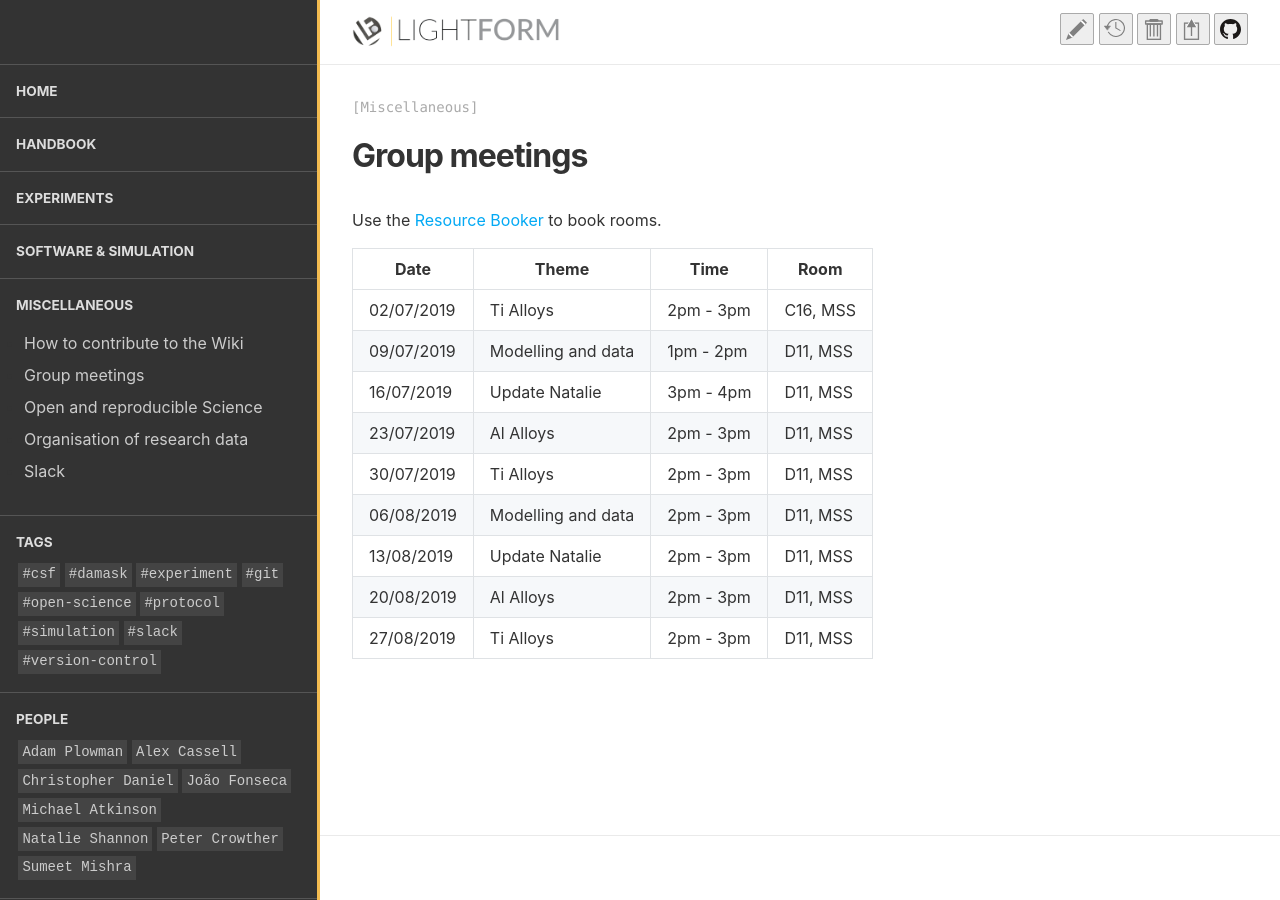
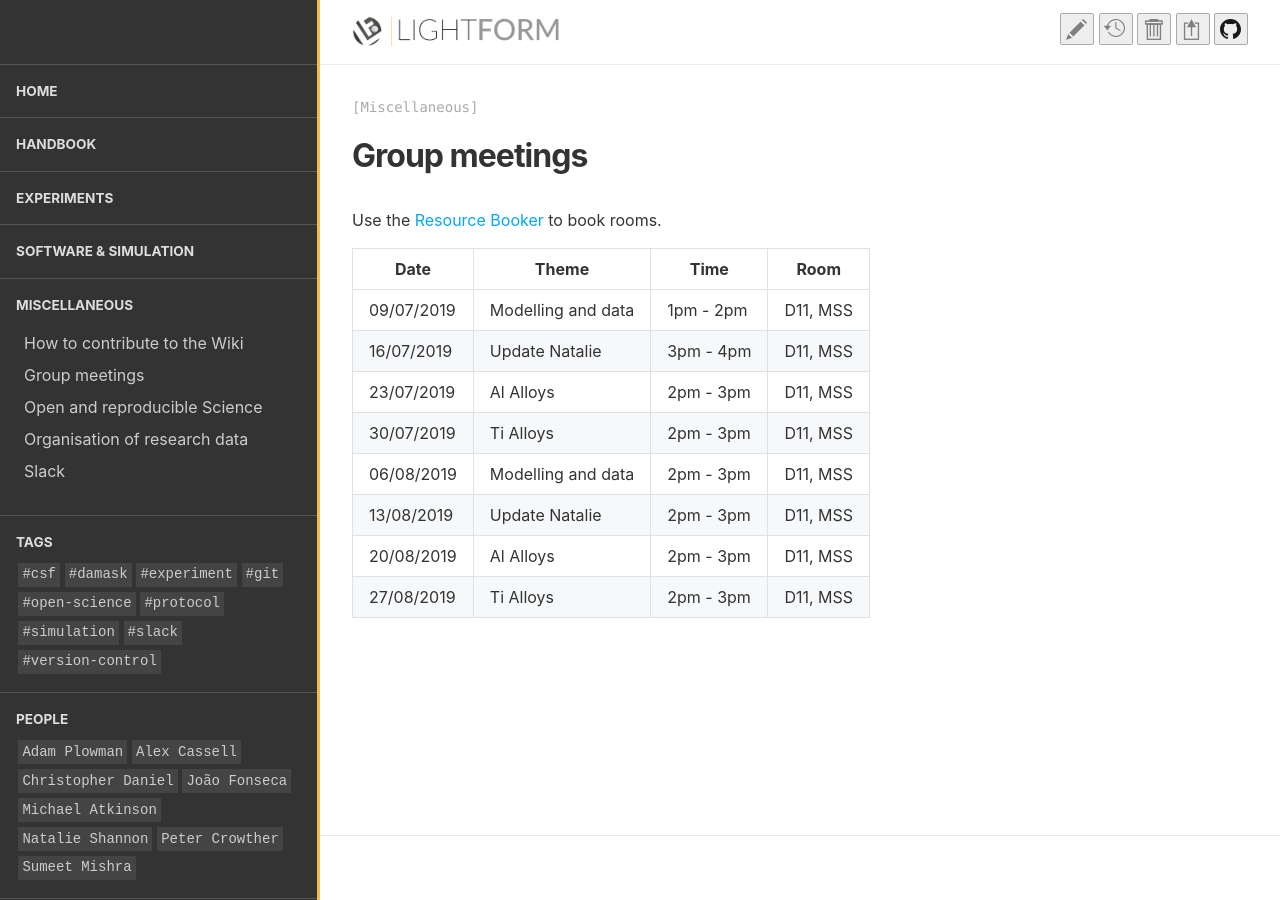
Before and after one commit to LightForm-group/wiki, a Jekyll site: the page built from collections/_miscellaneous/meeting_dates.md, in a window 1280 px wide. Built offline with Jekyll 4.4.1, drawn with Linux system fonts in a browser that asks for light colours.

Commit message:
Update meeting_dates.md

```diff
--- a/collections/_miscellaneous/meeting_dates.md
+++ b/collections/_miscellaneous/meeting_dates.md
@@ -6,7 +6,6 @@ Use the [Resource Booker](https://resourcebooker.manchester.ac.uk/) to book room
 
 |    Date    |       Theme        |   Time    |   Room   |
 | ---------- | ------------------ | --------- | -------- |
-| 02/07/2019 | Ti Alloys          | 2pm - 3pm | C16, MSS |
 | 09/07/2019 | Modelling and data | 1pm - 2pm | D11, MSS |
 | 16/07/2019 | Update Natalie     | 3pm - 4pm | D11, MSS |
 | 23/07/2019 | Al Alloys          | 2pm - 3pm | D11, MSS |
```
